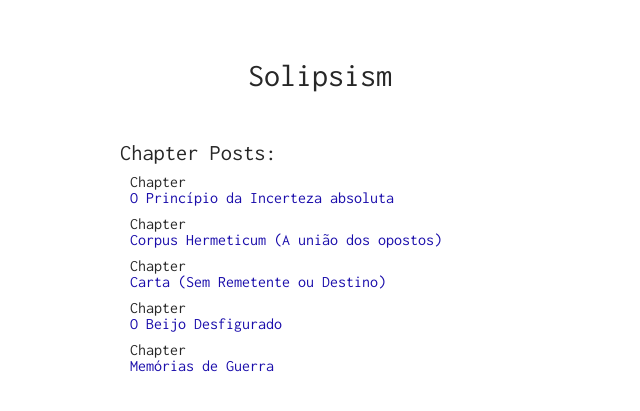
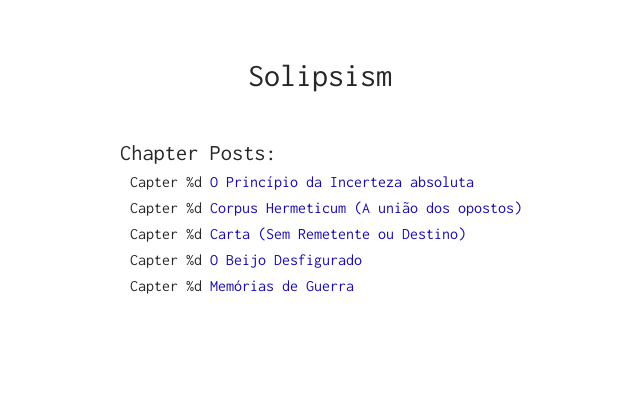
Before and after one commit to sorathpanzer/sorathpanzer.github.io, a Jekyll site: the page built from index.html, in a window 1280 px wide. Shown: the top 411 px of the page, without its empty margins (220-860 px from the left). Built offline with Jekyll 4.4.1, drawn with Linux system fonts in a browser that asks for light colours.

Commit message:
Update index.html

```diff
--- a/index.html
+++ b/index.html
@@ -12,7 +12,7 @@ layout: default
 
         <li>
 
-           Chapter <ol start="1"></ol> <a href="{{ post.url }}">{{ post.title }}</a>
+           Capter %d <a href="{{ post.url }}">{{ post.title }}</a>
 
         </li>
 
```
